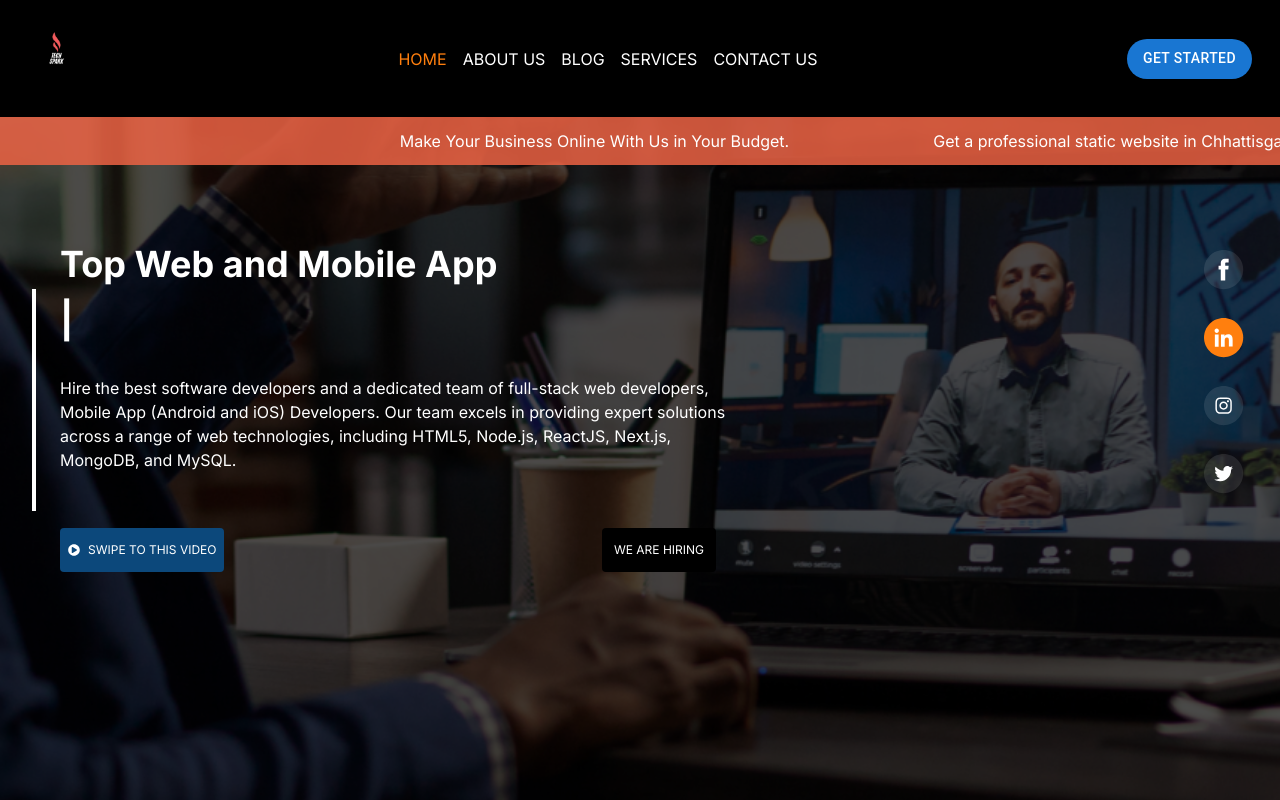
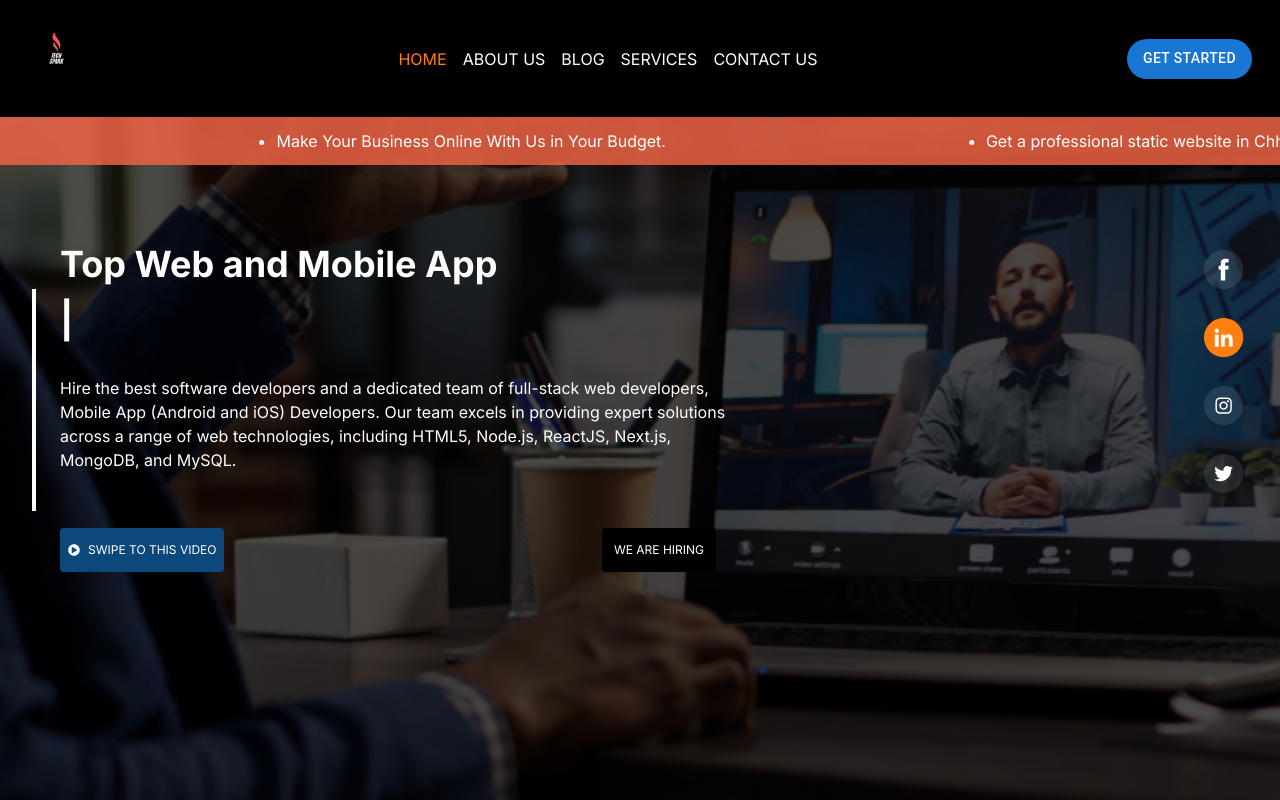
Before and after one commit to BimleshMandavi/The-TechSpark, a Next.js app: page / in a window 1280 px wide. Shown: the top 800 px of the page. Built offline with nearby package versions, Linux system fonts and the light colour scheme.

Commit message:
edit title-bar

```diff
--- a/src/layouts/titlebar/page.tsx
+++ b/src/layouts/titlebar/page.tsx
@@ -5,17 +5,22 @@ const Nav2 = () => {
   return (
     <div className='bg-[#ef6344d6] flex items-center justify-center bg-opacity-[80%] w-screen overflow-hidden'>
       <div className='h-12 flex items-center whitespace-nowrap'>
-        <div
-          className='animate-scroll flex gap-36'
-          style={{ animation: 'scroll 20s linear infinite' }}
-        >
-          <h1 className='text-md text-center text-white'>
-            Make Your Business Online With Us in Your Budget.
-          </h1>
-          <h1 className='text-md text-center text-white'>
-            Get a professional static website in Chhattisgarh for @9999 with one year of free maintenance.
-          </h1>
-        </div>
+       <div
+  className="animate-scroll flex  "
+  style={{ animation: "scroll 20s linear infinite" }}
+>
+  <ul className="list-disc text-white  flex items-center justify-center gap-80">
+    <li className="text-md text-center">
+      Make Your Business Online With Us in Your Budget.
+    </li>
+    <li className="text-md text-center">
+      Get a professional static website in Chhattisgarh just @9999.
+    </li>
+    <li className="text-md text-center">
+      Get free maintenance and updates for up to one year.
+    </li>
+  </ul>
+</div>
       </div>
     </div>
   );
```
